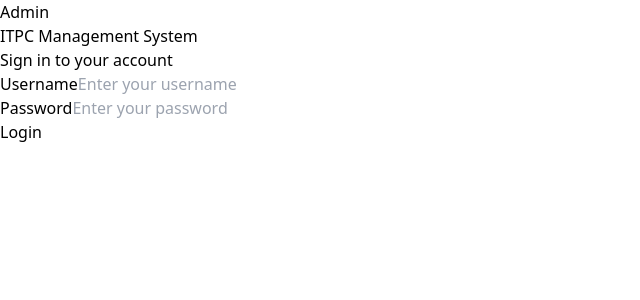
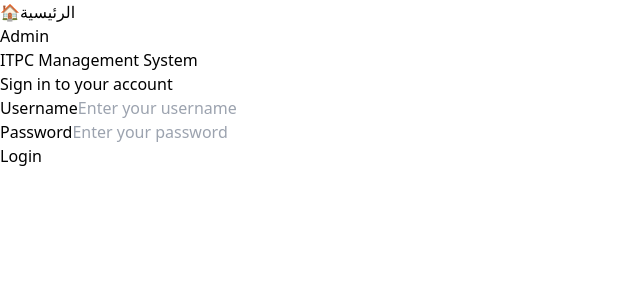
Before and after one commit to muslim1972/itpc-management-system, a React (Vite) app: page / in a window 1280 px wide. Shown: the top 300 px of the page, without its empty margins (0-640 px from the left). Built offline with nearby package versions, Linux system fonts and the light colour scheme.

Commit message:
نقطة بداية جديدة بعد ربط التطبيقات (فحص) (1) 26/3/2026 11:20 pm

```diff
--- a/src/components/SlideMenu.jsx
+++ b/src/components/SlideMenu.jsx
@@ -5,12 +5,13 @@ const SlideMenu = ({ isOpen, onClose }) => {
   const navigate = useNavigate();
 
   const handleNavigation = (path) => {
-    if (path === '/') {
-      // Logout - redirect to login
-      navigate('/');
-    } else {
-      navigate(path);
+    if (path === 'logout') {
+      // Redirect to the main portal (InfTeleKarbala launcher)
+      localStorage.removeItem('user');
+      window.location.href = 'https://inf-tele-karbala.vercel.app/';
+      return;
     }
+    navigate(path);
     onClose();
   };
 
@@ -19,7 +20,7 @@ const SlideMenu = ({ isOpen, onClose }) => {
     { label: 'Add', path: '/add' },
     { label: 'Statistics', path: '/statistics' },
     { label: 'History', path: '/history' },
-    { label: 'Logout', path: '/' },
+    { label: 'Logout', path: 'logout' },
   ];
 
   return (
--- a/src/pages/LoginPage.jsx
+++ b/src/pages/LoginPage.jsx
@@ -28,6 +28,17 @@ const LoginPage = () => {
 
   return (
     <div className="min-h-screen bg-gradient-to-br from-blue-500 via-blue-100 to-white flex items-center justify-center px-4 sm:px-6 lg:px-8 relative">
+      {/* Home button at top-left corner */}
+      <div className="absolute top-6 left-6 sm:top-8 sm:left-8">
+        <a
+          href="https://inf-tele-karbala.vercel.app/"
+          className="flex items-center gap-2 text-blue-700 hover:text-blue-800 font-medium text-sm sm:text-base transition-all duration-200 hover:underline bg-white/80 hover:bg-white px-3 py-1.5 rounded-lg shadow-sm"
+        >
+          <span>🏠</span>
+          <span>الرئيسية</span>
+        </a>
+      </div>
+
       {/* Admin link at top-right corner */}
       <div className="absolute top-6 right-6 sm:top-8 sm:right-8">
         <Link
```
